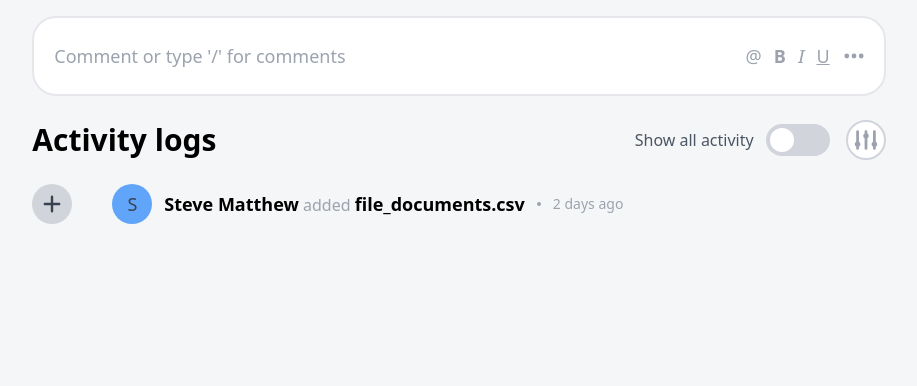
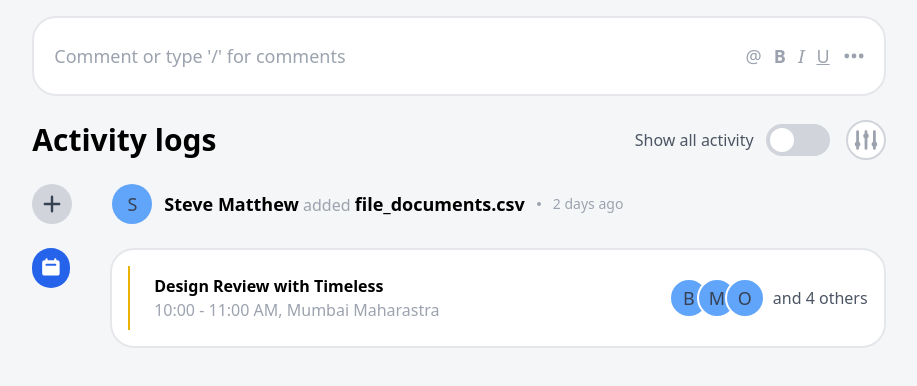
Before and after one commit to kpldvnpne/activity-log-implementation, a React (Create React App) app: page / in a window 1280 px wide. Shown: the top 386 px of the page, without its empty margins (181-1098 px from the left). Built offline with nearby package versions, Linux system fonts and the light colour scheme.

Commit message:
Add Calendar Activity Log

```diff
--- a/src/App.tsx
+++ b/src/App.tsx
@@ -3,6 +3,7 @@ import {
   DotsHorizontalIcon,
   AdjustmentsIcon,
   PlusIcon,
+  CalendarIcon,
 } from "@heroicons/react/solid";
 
 function App(): React.ReactElement {
@@ -24,12 +25,51 @@ function App(): React.ReactElement {
             />
           }
         />
+        <ActivityLog
+          icon={
+            <ActivityIcon important>
+              <CalendarIcon />
+            </ActivityIcon>
+          }
+          body={
+            <Card>
+              <div className="p-4 flex flex-row justify-between">
+                <div className="border-l-2 border-l-yellow-500 py-2 pl-6">
+                  <h2 className="font-semibold">Design Review with Timeless</h2>
+                  <p className="text-gray-400">
+                    10:00 - 11:00 AM, Mumbai Maharastra
+                  </p>
+                </div>
+                <div className="flex flex-row space-x-2 items-center">
+                  <div className="flex flex-row -space-x-3">
+                    <AvatarOfNameWithBorder name="Brianna Clinton" />
+                    <AvatarOfNameWithBorder name="Melissa Pinto" />
+                    <AvatarOfNameWithBorder name="Olivia Emmanuel" />
+                  </div>
+                  <span className="text-gray-600">and 4 others</span>
+                </div>
+              </div>
+            </Card>
+          }
+        />
       </div>
     </div>
   );
 }
 
 export default App;
+
+interface CardProps {
+  children: ReactNode;
+}
+
+function Card({ children }: CardProps) {
+  return (
+    <div className="bg-white rounded-3xl border-2 border-gray-200 w-full">
+      {children}
+    </div>
+  );
+}
 
 interface ActivityLogProps {
   icon: ReactNode;
@@ -56,13 +96,21 @@ function FileAddedActivity({ personName, fileName }: FileAddedActivityProps) {
       <AvatarOfName name={personName} />
       <p>
         <Highlighted>{personName}</Highlighted>
-        <span className="text-gray-400 font-regular"> added </span>
+        <Unimportant> added </Unimportant>
         <Highlighted>{fileName}</Highlighted>
       </p>
       <DotSeparator />
       <TimeOfActivity days={2} />
     </div>
   );
+}
+
+interface UnimportantProps {
+  children: ReactNode;
+}
+
+function Unimportant({ children }: UnimportantProps) {
+  return <span className="text-gray-400 font-regular">{children}</span>;
 }
 
 interface TimeOfActivityProps {
@@ -91,14 +139,23 @@ function Highlighted({ children }: HighlightedProps) {
   return <span className="font-semibold text-lg">{children}</span>;
 }
 
+function AvatarOfNameWithBorder({ name }: NameAvatarProps) {
+  return <AvatarOfName name={name} hasBorder />;
+}
+
 interface NameAvatarProps {
   name: string;
+  hasBorder?: boolean;
 }
 
-function AvatarOfName({ name }: NameAvatarProps) {
+function AvatarOfName({ name, hasBorder = false }: NameAvatarProps) {
   const nameInitial = name[0];
   return (
-    <div className="rounded-full h-10 w-10 bg-blue-400 text-gray-700 flex items-center justify-center text-lg">
+    <div
+      className={`rounded-full h-10 w-10 bg-blue-400 text-gray-700 flex items-center justify-center text-lg ${
+        hasBorder ? "border-2 border-white" : ""
+      }`}
+    >
       {nameInitial}
     </div>
   );
```
